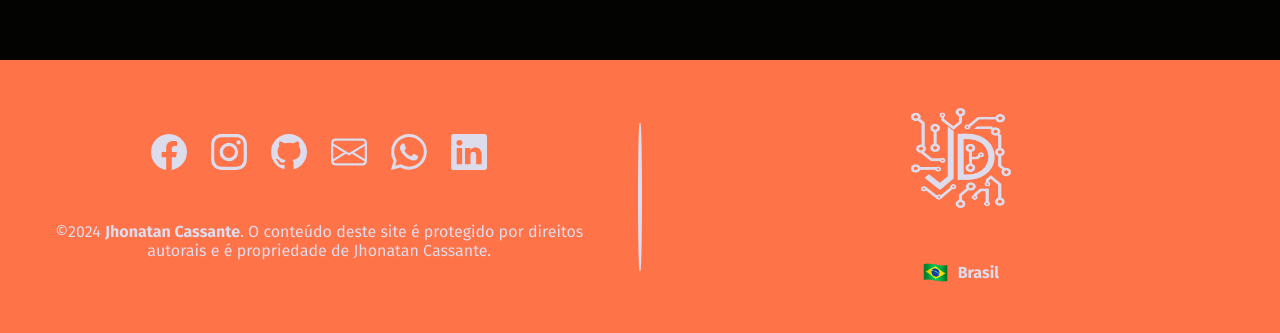
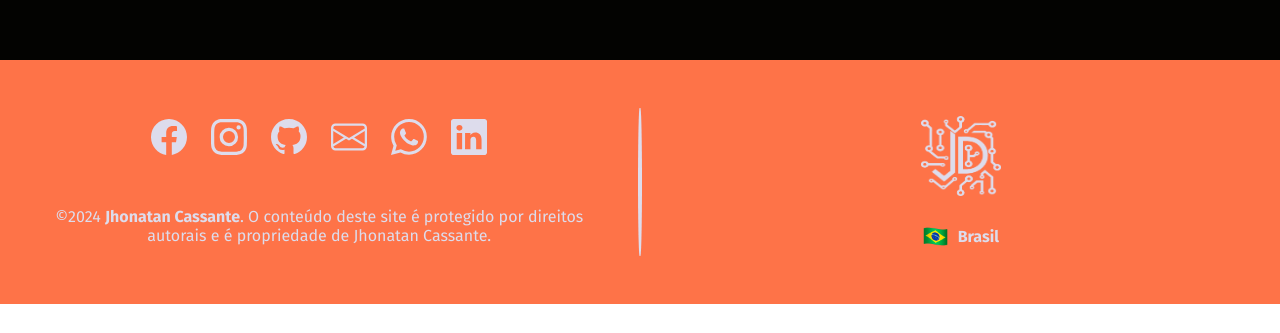
Before and after one commit to jhonatancassante/portfolio-angular, an Angular app: page /home in a window 1280 px wide. Shown: the part 740-1073 px from the top of the page. After the commit the page ends 1044 px from the top, so only its background shows below. Built offline with nearby package versions, Linux system fonts and the light colour scheme.

Commit message:
feat: implemented scroll to the top when clicked on the footer logo

```diff
--- a/src/app/components/footer/footer.component.html
+++ b/src/app/components/footer/footer.component.html
@@ -90,13 +90,14 @@
         </div>
     </section>
     <section class="divisor"></section>
-    <section class="footer-section">
+    <section class="footer-section right-section">
         <picture class="logo">
             <img
                 ngSrc="images/logo01.png"
-                width="100"
-                height="100"
+                width="80"
+                height="80"
                 alt="logotipo de jhonatan"
+                (click)="goToTop()"
             />
         </picture>
         <div class="place">
--- a/src/app/components/footer/footer.component.scss
+++ b/src/app/components/footer/footer.component.scss
@@ -41,6 +41,10 @@ footer {
             text-align: center;
         }
 
+        .logo {
+            cursor: pointer;
+        }
+
         .place {
             display: flex;
             justify-content: center;
@@ -67,5 +71,9 @@ footer {
             background-color: $primary-text;
             border-radius: 50%;
         }
+
+        .right-section {
+            gap: 1.5rem;
+        }
     }
 }
--- a/src/app/components/footer/footer.component.ts
+++ b/src/app/components/footer/footer.component.ts
@@ -8,4 +8,12 @@ import { Component } from '@angular/core';
     templateUrl: './footer.component.html',
     styleUrl: './footer.component.scss',
 })
-export class FooterComponent {}
+export class FooterComponent {
+    goToTop(): void {
+        window.scroll({
+            top: 0,
+            left: 0,
+            behavior: 'smooth',
+        });
+    }
+}
```
